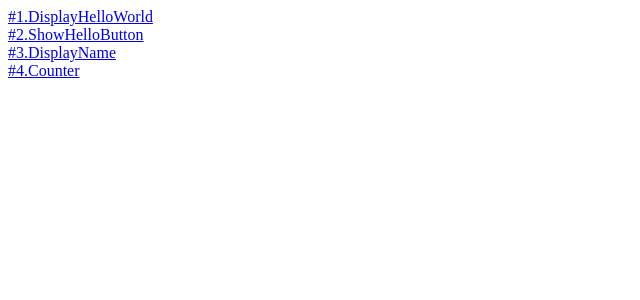
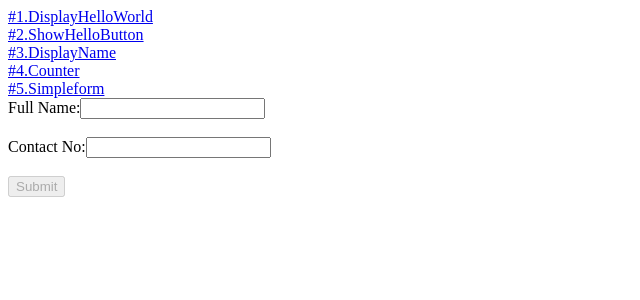
Before and after one commit to Xavierbaliw/ACTIVITY-8-Angular-Components, an Angular app: page /simpleform in a window 1280 px wide. Before the commit this address led to /. Shown: the top 300 px of the page, without its empty margins (0-640 px from the left). Built offline with nearby package versions, Linux system fonts and the light colour scheme.

Commit message:
5TH COMMIT - ADD simpleform

```diff
--- a/src/app/app.component.html
+++ b/src/app/app.component.html
@@ -6,6 +6,8 @@
 <br>
 <a routerLink="counter">#4.Counter</a>
 <br>
+<a routerLink="simpleform">#5.Simpleform</a>
+<br>
 
 
 <router-outlet></router-outlet>
--- a/src/app/app.module.ts
+++ b/src/app/app.module.ts
@@ -10,6 +10,7 @@ import {DisplayhelloworldComponent} from "./component/displayhelloworld/displayh
 import {ShowhellobuttonComponent} from "./component/showhellobutton/showhellobutton.component";
 import {DisplaynameComponent} from "./component/displayname/displayname.component";
 import {CounterComponent} from "./component/counter/counter.component";
+import {SimpleformComponent} from "./component/simpleform/simpleform.component";
 
 
 const routes: Routes = [
@@ -17,6 +18,7 @@ const routes: Routes = [
   {path: 'showhellobutton', component: ShowhellobuttonComponent},
   {path: 'displayname', component: DisplaynameComponent},
   {path: 'counter', component: CounterComponent},
+  {path: 'simpleform', component: SimpleformComponent},
 
 
 
@@ -37,6 +39,7 @@ const routes: Routes = [
     ShowhellobuttonComponent,
     DisplaynameComponent,
     CounterComponent,
+    SimpleformComponent,
   ],
 
   providers:[
--- /dev/null
+++ b/src/app/component/simpleform/simpleform.component.html
@@ -0,0 +1,17 @@
+<form (ngSubmit)="onSubmit()" #userForm="ngForm">
+  <label for="name">Full Name:</label>
+  <input type="text" id="name" name="name" [(ngModel)]="userData.name" required>
+  <br><br>
+
+  <label for="contact">Contact No:</label>
+  <input type="contact" id="contact" name="contact" [(ngModel)]="userData.contact" required>
+  <br><br>
+
+  <button type="submit" [disabled]="!userForm.form.valid">Submit</button>
+</form>
+
+<h2 *ngIf="submitted">Submitted Info:</h2>
+<ul *ngIf="submitted">
+  <li><strong>Name:</strong> {{ submittedData.name }}</li>
+  <li><strong>Contact No:</strong> {{ submittedData.contact }}</li>
+</ul>
--- /dev/null
+++ b/src/app/component/simpleform/simpleform.component.ts
@@ -0,0 +1,28 @@
+import { Component } from '@angular/core';
+
+@Component({
+  selector: 'app-simpleform',
+  templateUrl: './simpleform.component.html',
+  styleUrl: './simpleform.component.css'
+})
+export class SimpleformComponent {
+
+  userData = {
+    name: '',
+    contact: ''
+  };
+
+  submittedData = {
+    name: '',
+    contact: ''
+  };
+
+  submitted: boolean = false;
+
+  onSubmit() {
+    this.submittedData = { ...this.userData };
+    this.submitted = true;
+  }
+
+
+}
```
Also changed, not shown: src/app/component/simpleform/simpleform.component.css (added), 1 other file (tests, documents, lock files or other folders).
